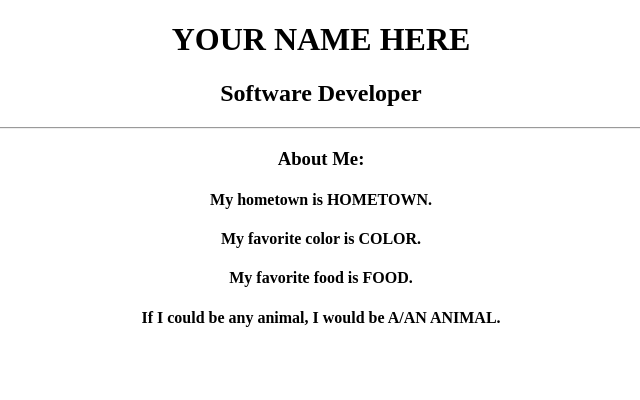
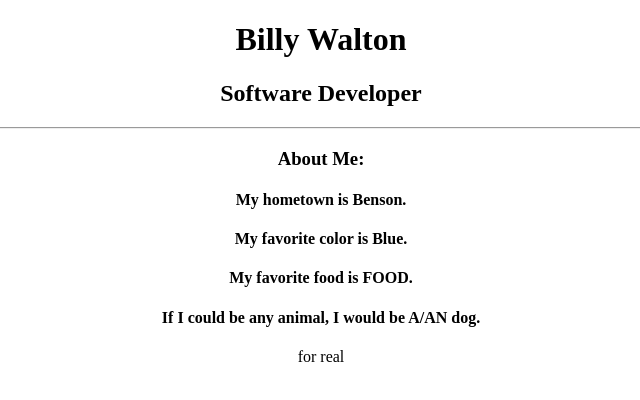
Before and after one commit to billywalton9251/my-first-repo, a plain HTML site: page index.html in a window 1280 px wide. Shown: the whole page, without its empty margins (319-959 px from the left). Drawn offline with Linux system fonts and the light colour scheme.

Commit message:
changed my profile

```diff
--- a/index.html
+++ b/index.html
@@ -7,14 +7,15 @@
 		  </head>
 		  <body>
 			<div align="center">
-				<h1>YOUR NAME HERE</h1>
+				<h1>Billy Walton</h1>
 				<h2>Software Developer</h2>
 				<hr>
 				<h3>About Me:</h3>
-					<h4>My hometown is HOMETOWN.</h4>
-					<h4>My favorite color is COLOR.</h4>
+					<h4>My hometown is Benson.</h4>
+					<h4>My favorite color is Blue.</h4>
 					<h4>My favorite food is FOOD.</h4>
-					<h4>If I could be any animal, I would be A/AN ANIMAL.</h4>
+					<h4>If I could be any animal, I would be A/AN dog.</h4>
+<p>for real</p>
 			</div>
 		  </body>
 		</html>
```
